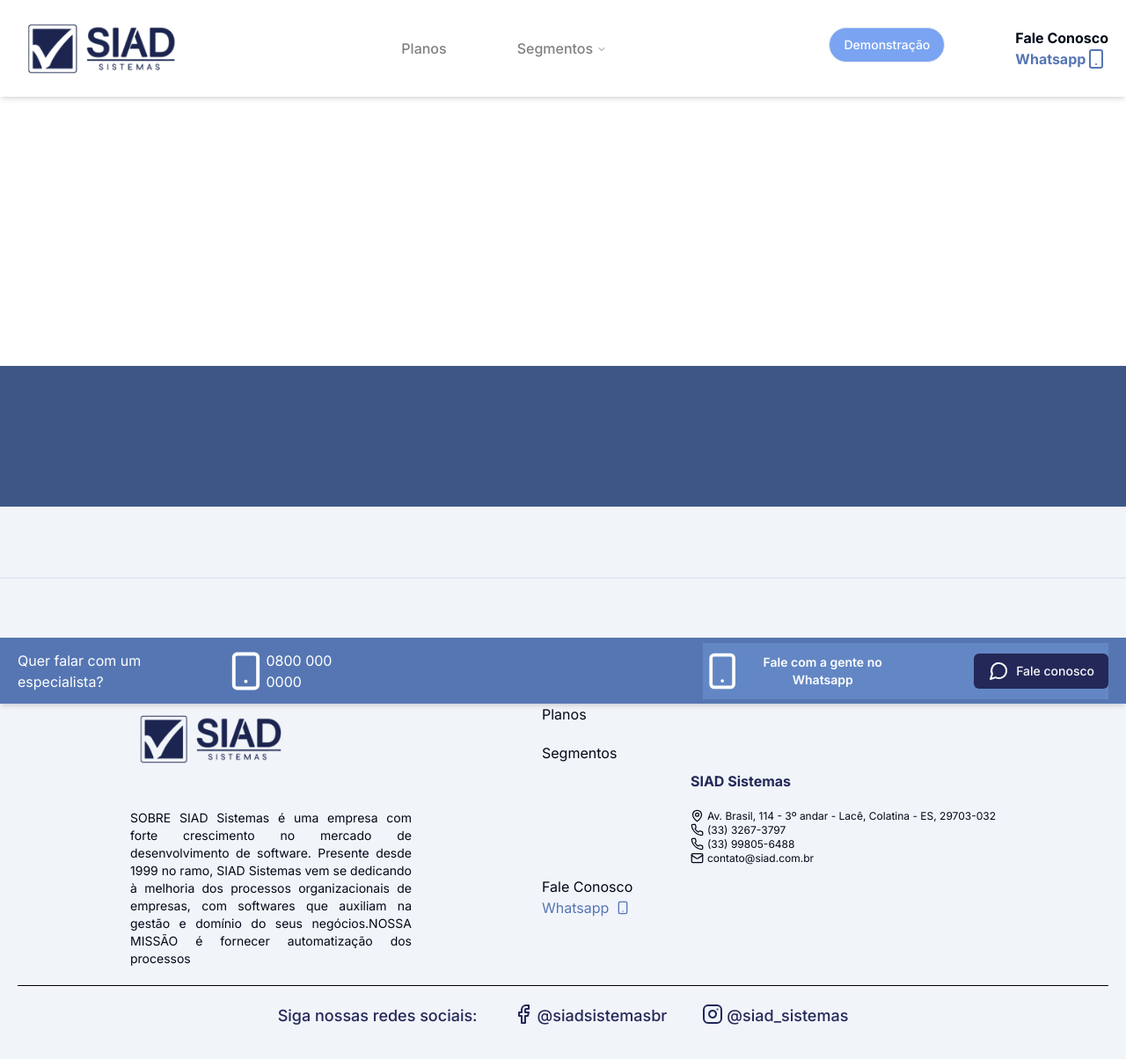
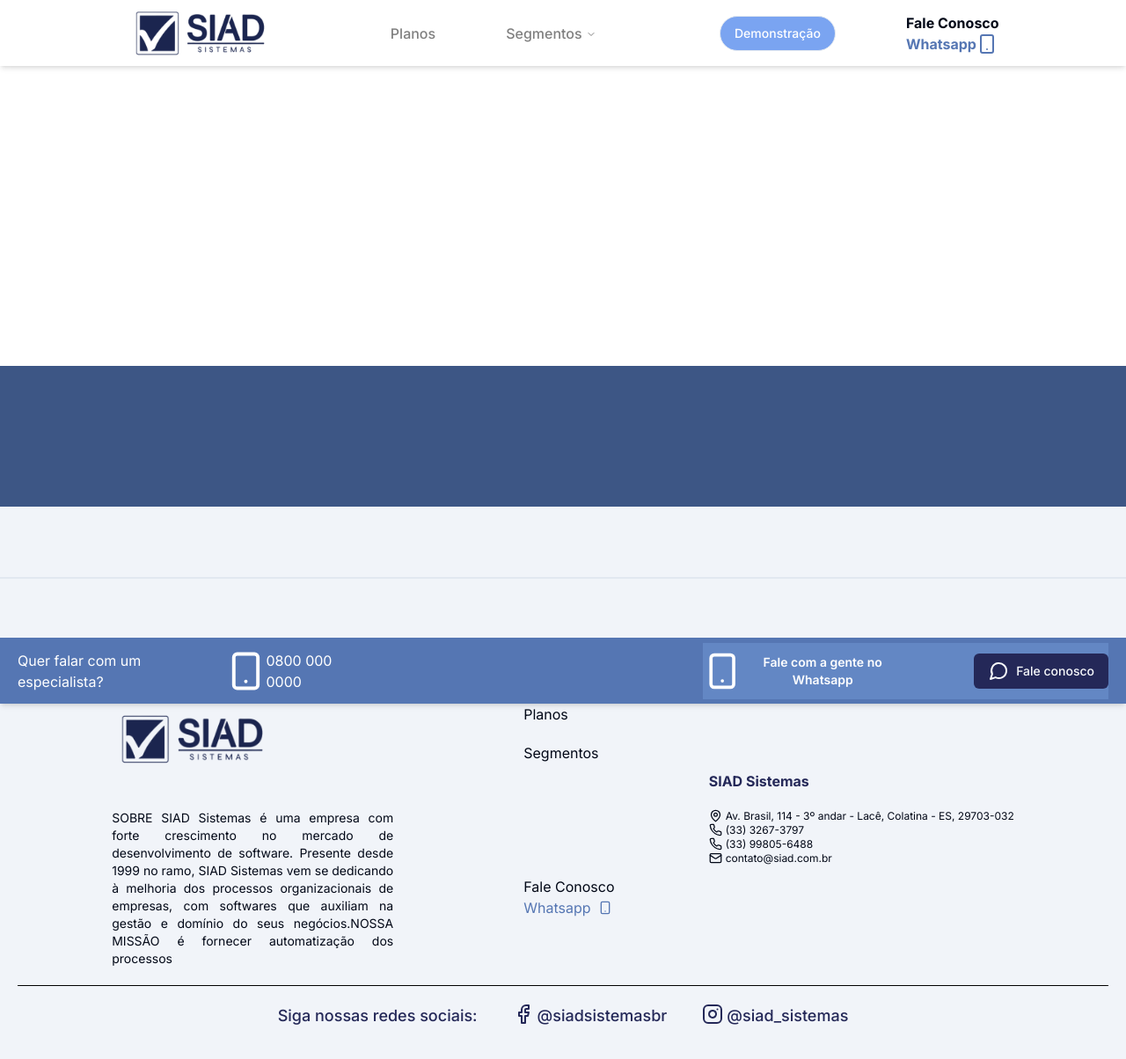
Before and after one commit to EvaldoFerreiraMoreira/site-siad, a Next.js app: page / in a window 1280 px wide. Shown: the top 1204 px of the page at 88% size. Built offline with nearby package versions, Linux system fonts and the light colour scheme.

Commit message:
fix: responsives margins x to header and footer web

```diff
--- a/src/components/ui/componentsWeb/FooterWeb.tsx
+++ b/src/components/ui/componentsWeb/FooterWeb.tsx
@@ -14,7 +14,7 @@ import { Separator } from "../separator";
 const FooterWeb = () => {
   return (
     <div className="bg-[#F1F4F9] h-2/3 p-5 pb-20">
-      <div className="flex justify-between items-center mx-32">
+      <div className="flex justify-evenly items-center">
         <div className="flex gap-32">
           <div className="flex flex-col w-80 text-justify">
             <div className="relative h-40 w-48">
--- a/src/components/ui/componentsWeb/HeaderWeb.tsx
+++ b/src/components/ui/componentsWeb/HeaderWeb.tsx
@@ -14,10 +14,10 @@ import Formulario from "@/components/ui/Formulario";
 const HeaderWeb = () => {
   return (
     <div
-      className="fixed bg-white shadow-md mx-auto w-full p-5 h-[110px] flex justify-between items-center z-20"
+      className="fixed bg-white shadow-md mx-auto w-full p-5 h-[75px] flex justify-evenly items-center z-20"
       id="header"
     >
-      <div className="relative h-[95px] w-[200px]">
+      <div className="relative h-[75px] w-[175px] ">
         <Link href="/">
           <Image
             src="/logo.png"
@@ -37,14 +37,7 @@ const HeaderWeb = () => {
         <NavigationMenuSegmentoWeb />
       </div>
       <div className="flex gap-20">
-        <div>
-          {/* <Button
-            variant={"default"}
-            size={"lg"}
-            className="bg-[#5576B3] rounded-3xl"
-          >
-            Demonstração
-          </Button> */}
+        <div className="flex items-center">
           <Formulario/>
         </div>
         <div className="flex flex-col font-bold">
```
